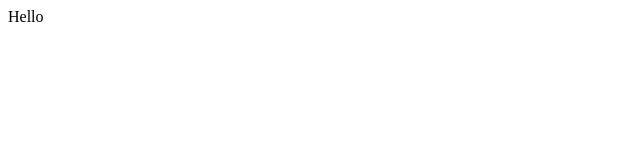
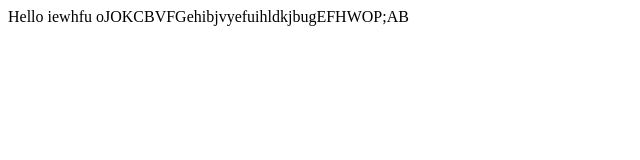
Before and after one commit to MdHafizBhuiyan/donate-people, a plain HTML site: page index.html in a window 1280 px wide. Shown: the whole page, without its empty margins (0-640 px from the left). Drawn offline with Linux system fonts and the light colour scheme.

Commit message:
hijibiji

```diff
--- a/index.html
+++ b/index.html
@@ -7,6 +7,6 @@
     <title>Donate People</title>
   </head>
   <body>
-    Hello
+    Hello iewhfu oJOKCBVFGehibjvyefuihldkjbugEFHWOP;AB
   </body>
 </html>
```
